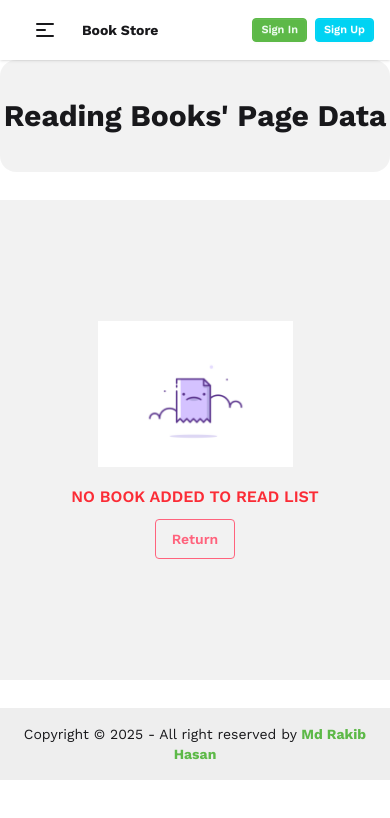
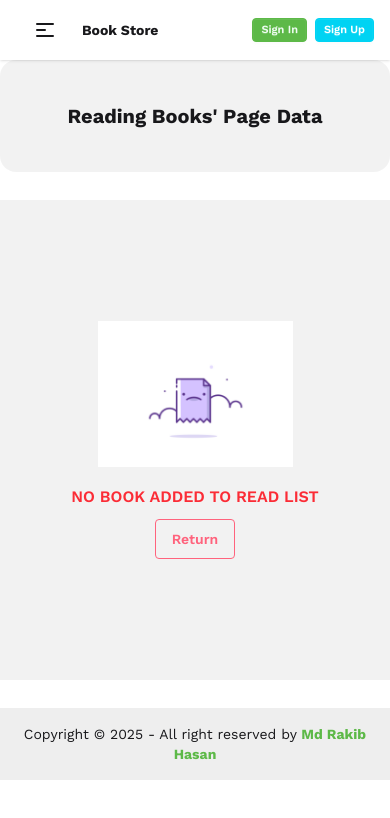
Before and after one commit to rakib-hasan-78/book-store, a React (Vite) app: page /pages in a window 390 px wide. Shown: the top 818 px of the page. Built offline with nearby package versions, Linux system fonts and the light colour scheme; a web font is replaced by a local one.

Commit message:
project initially done

```diff
--- a/src/pages/PageData/PageData.jsx
+++ b/src/pages/PageData/PageData.jsx
@@ -6,7 +6,7 @@ const PageData = () => {
     return (
         <div className='w-full h-auto'>
             <PageHero className={`flex items-center justify-center mb-5`}>
-                <h2 className='font-bold capitalize text-3xl'>reading books' page Data</h2>
+                <h2 className='font-bold capitalize xxs:text-xl md:text-3xl'>reading books' page Data</h2>
             </PageHero>
             <PageChart />
         </div>
```
